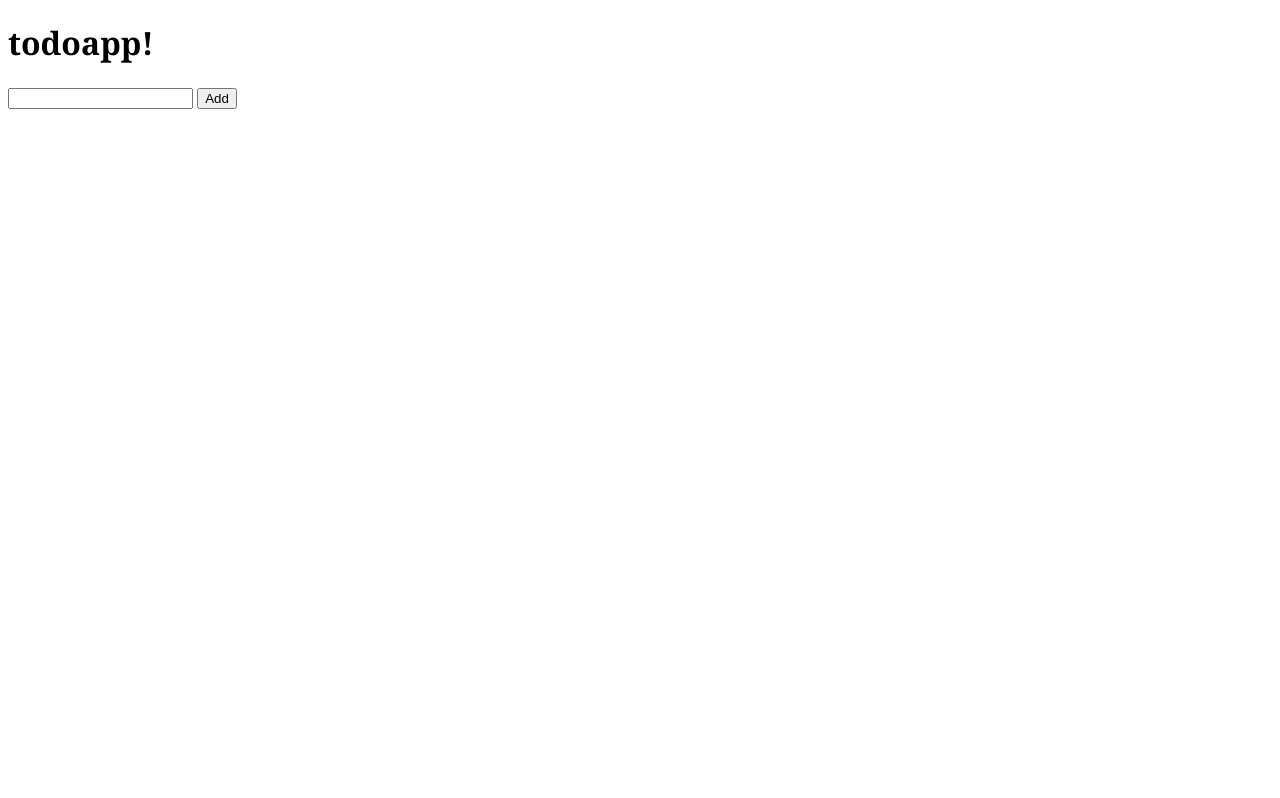
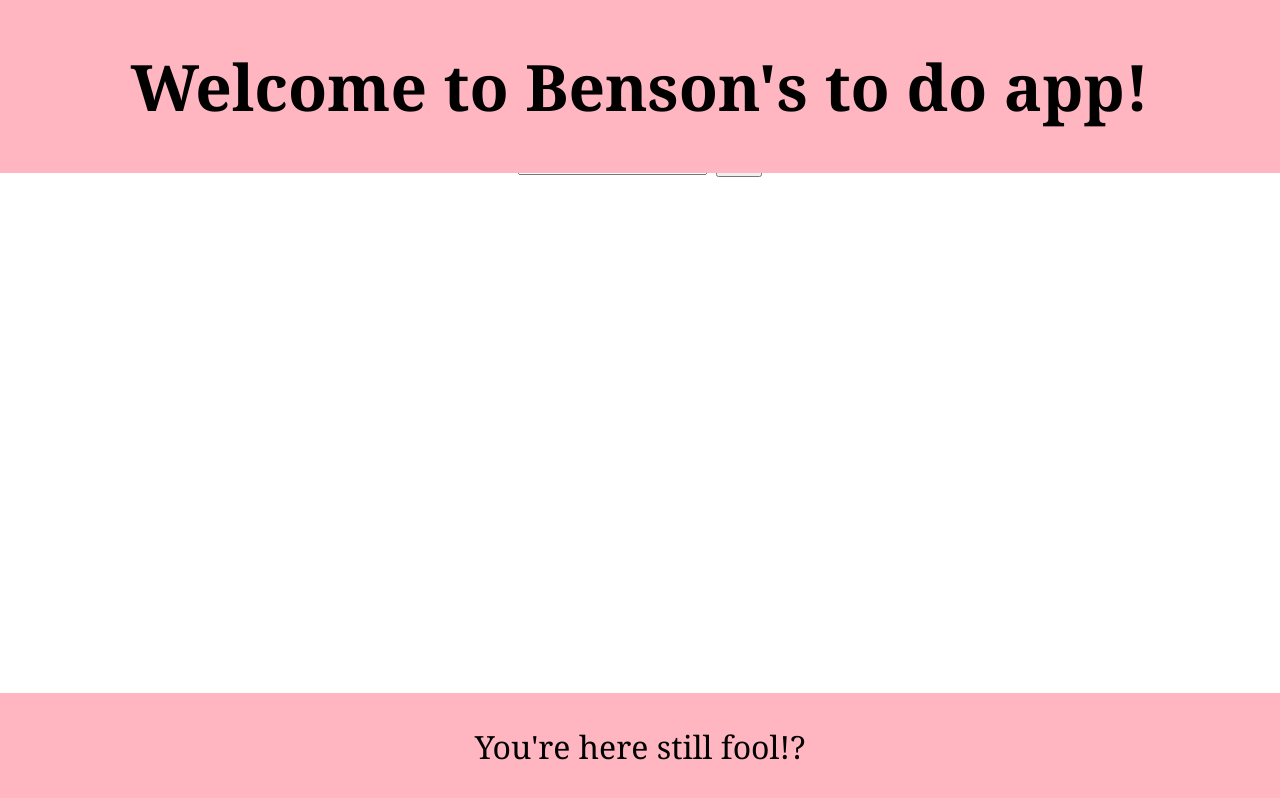
Before and after one commit to bensonmayes/a4-native, a SvelteKit app: page / in a window 1280 px wide. Built offline with nearby package versions, Linux system fonts and the light colour scheme.

Commit message:
stuff im done bruh

```diff
--- a/src/app.html
+++ b/src/app.html
@@ -9,4 +9,7 @@
 	<body data-sveltekit-preload-data="hover">
 		<div style="display: contents">%sveltekit.body%</div>
 	</body>
+	<div class="footer">
+		<p>You're here still fool!?</p>
+	   </div>
 </html>
--- a/src/routes/+page.svelte
+++ b/src/routes/+page.svelte
@@ -44,23 +44,29 @@
 	<meta name="description" content="Svelte demo app" />
 </svelte:head>
 
-<h1>todoapp!</h1>
+<header class="header">
+<h1>Welcome to Benson's to do app!</h1>
+</header>
 
 <form on:submit|preventDefault={addToArray}>
 	<input type="text" bind:value={todoItem}>
 	<button type="submit">Add</button>
 </form>
 
+<div>
 <ul>
 	{#each $todoList as item, index}
 	<li>
-		<input type="checkbox" bind:checked={item.done}>
+		<input type="checkbox" bind:checked={item.done} on:change={updateList}>
 		<span class:done={item.done} >{item.text}</span>
 		<span on:click={() => removeThis(index)}
 		class="remove" roll="button" tabindex="0">&times;</span>
 	</li>
 	{/each}
 </ul>
+</div>
+
+
 
 <style>
 	ul {
@@ -77,4 +83,8 @@
 		color: darkred;
 		cursor: pointer;
 	}
+	div {
+		width: 20%;
+		margin: 0 auto;
+	}
 </style>
--- a/src/style.css
+++ b/src/style.css
@@ -1,3 +1,48 @@
 body {
      font-family: Cambria, Cochin, Georgia, Times, 'Times New Roman', serif;
+     text-align: center;
+     font-size: 2rem;
+     background-color: #ffffff;
+     margin-top: 10%;
 }
+ul {
+     margin: 0;
+     padding: 0;
+
+   }
+li {
+cursor: pointer;
+padding: 12px 8px;
+background: lightgray;
+font-size: 2rem;
+align-content: center;
+
+}
+ul li:hover {
+     background: lightpink;
+   }
+   button {
+     font-size: 1.2rem;
+     padding: 8px 4px;
+   }
+   .header {
+     background-color: lightpink;
+     position: fixed;
+     top: 0;
+     left: 0;
+     width: 100%;
+   }
+   button:hover {
+     background-color: #ffffff;
+   }
+   .footer {
+     position: fixed;
+     left: 0;
+     bottom: 0;
+     width: 100%;
+     background-color:lightpink;
+     text-align: center;
+   }
+   input[type='text'] {
+     padding: 8px 4px;
+   }
```
